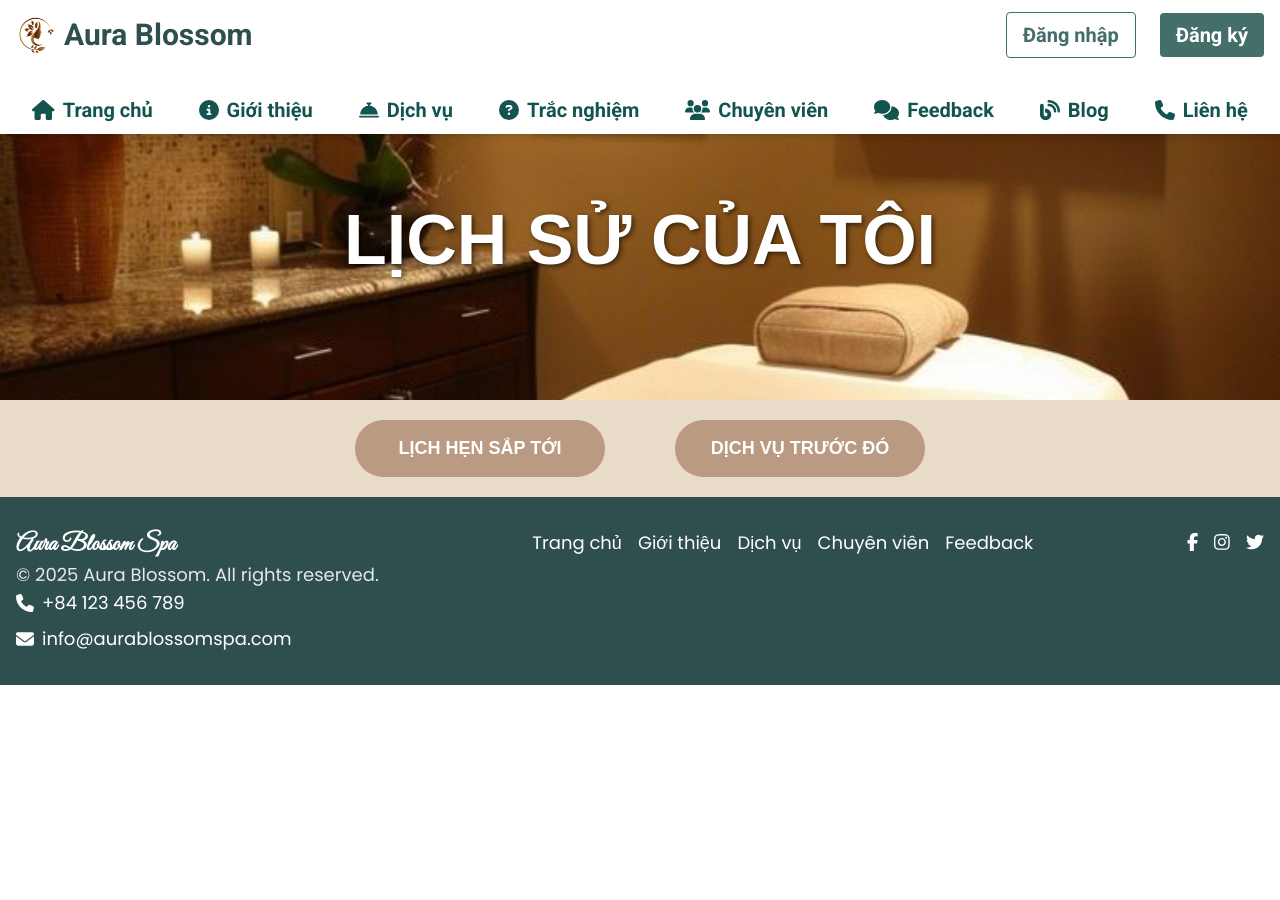
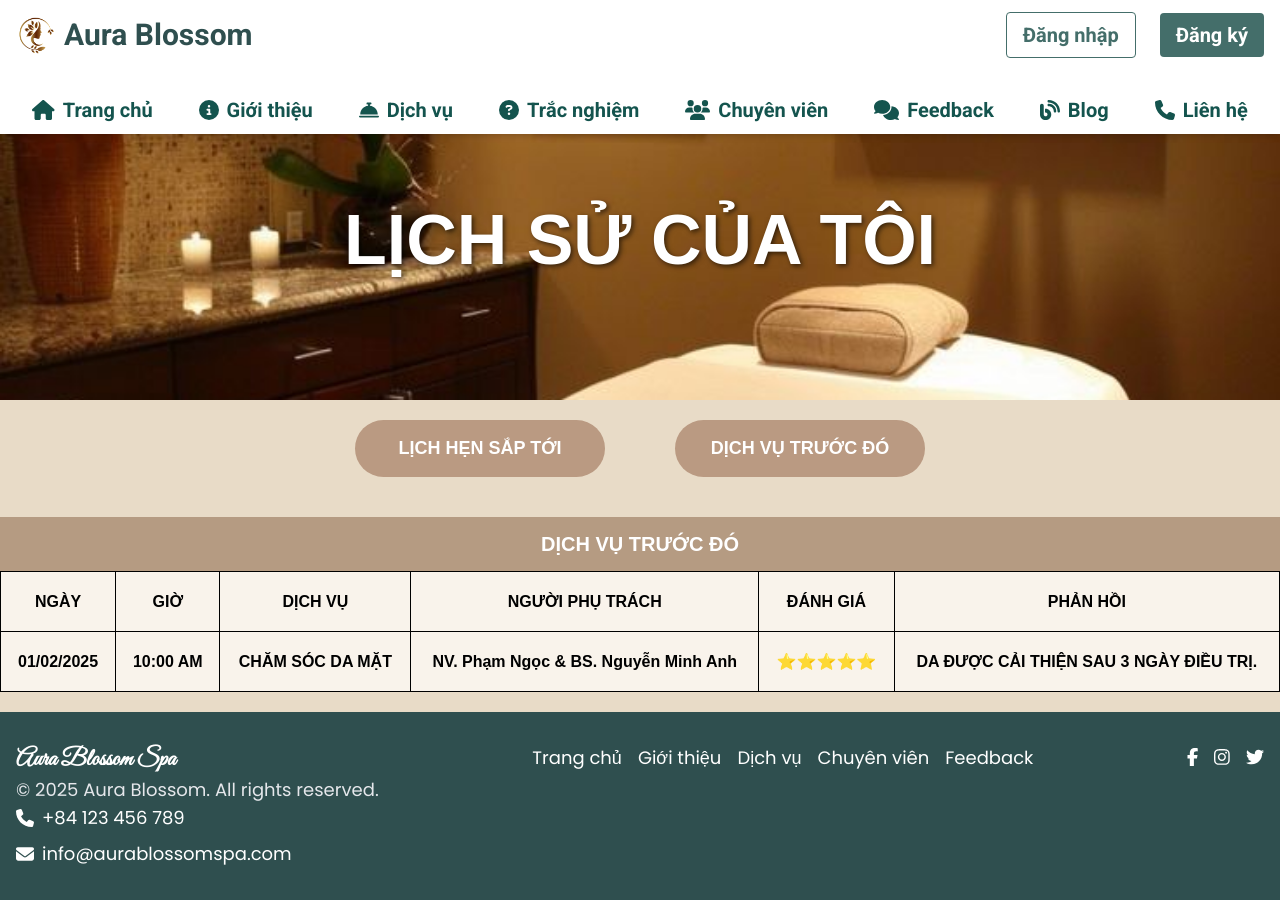
Before and after one commit to nguyenanhhung403/Aura-Blossom-Spa, a React (Vite) app: page /history in a window 1280 px wide. Both pictures are taken after a click on the button "DỊCH VỤ TRƯỚC ĐÓ". Before the commit the page ends 800 px from the top, so only its background shows below. Built offline with nearby package versions, Linux system fonts and the light colour scheme.

Commit message:
cap nhat lich su phan dich vu truoc do

```diff
--- a/src/components/pages/History.jsx
+++ b/src/components/pages/History.jsx
@@ -183,6 +183,35 @@ const History = () => {
             </table>
           </div>
         )}
+        {activeTable === "previous" && (
+          <div className="history-table">
+            <h3 className="table-header">DỊCH VỤ TRƯỚC ĐÓ</h3>
+            <table>
+              <thead>
+                <tr>
+                  <th>NGÀY</th>
+                  <th>GIỜ</th>
+                  <th>DỊCH VỤ</th>
+                  <th>NGƯỜI PHỤ TRÁCH</th>
+                  <th>ĐÁNH GIÁ</th>
+                  <th>PHẢN HỒI</th>
+                </tr>
+              </thead>
+              <tbody>
+                {getCurrentItems().map((item, index) => (
+                  <tr key={index}>
+                    <td>{item.date}</td>
+                    <td>{item.time}</td>
+                    <td>{item.service}</td>
+                    <td>{item.staff}</td>
+                    <td>{item.rating}</td>
+                    <td>{item.feedback}</td>
+                  </tr>
+                ))}
+              </tbody>
+            </table>
+          </div>
+        )}
 
         {totalPages() > 1 && (
           <div className="pagination">
```
